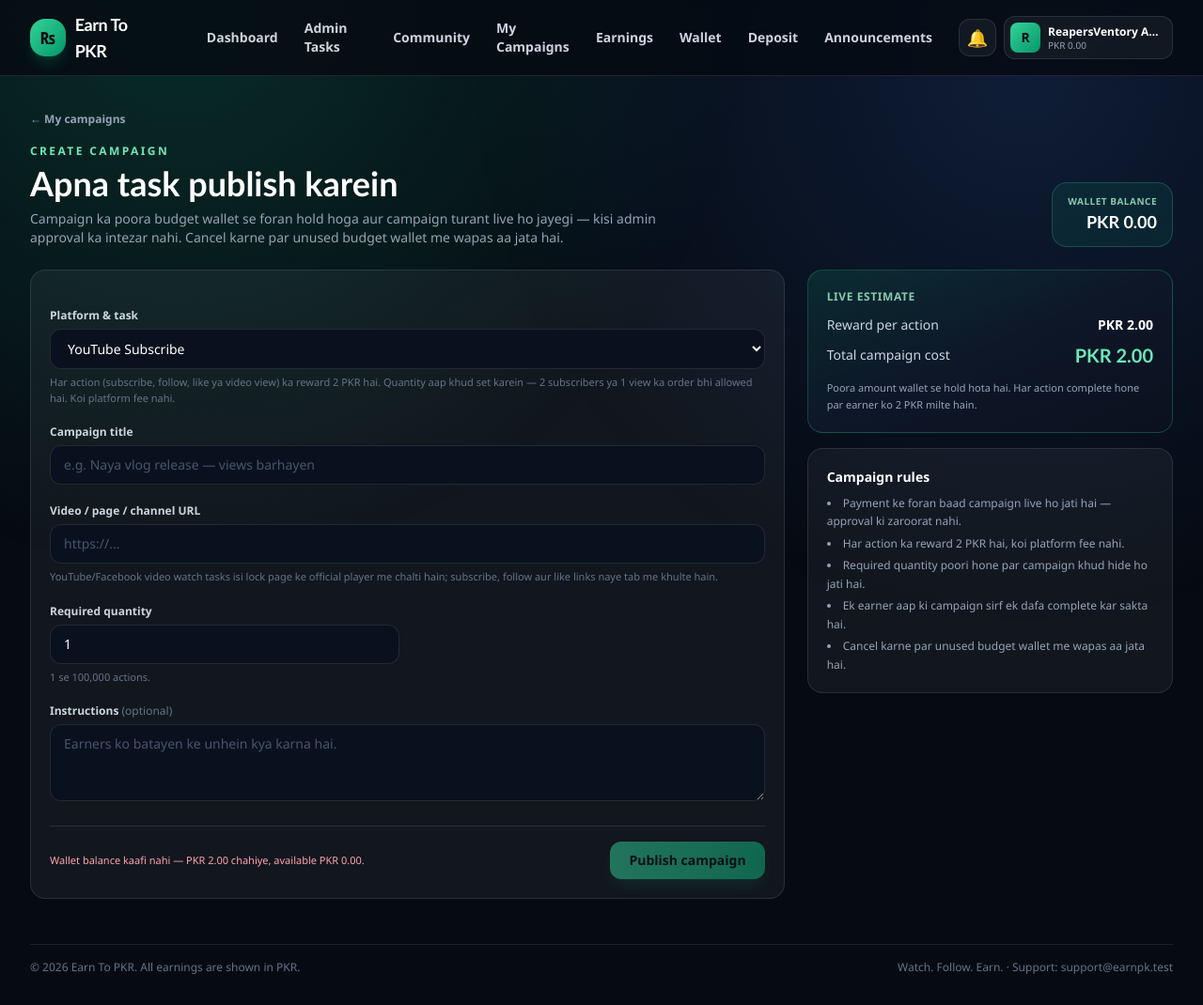
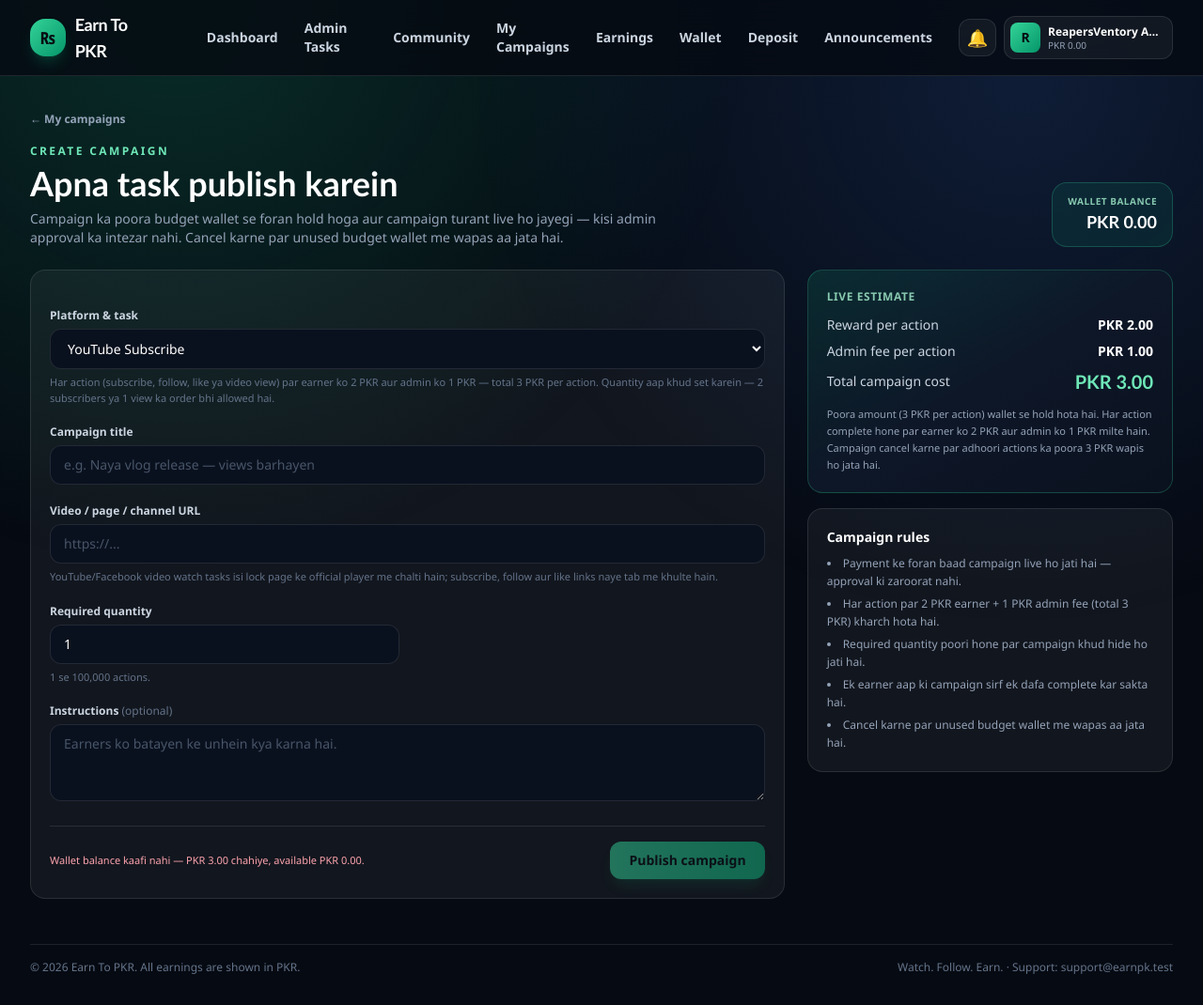
Before and after one commit to obaidzaheer969-sys/reapersventory, a Laravel app: page /campaigns/create in a window 1280 px wide. Shown: the whole page at 94% size. Run offline with Laravel 12, Linux system fonts and the light colour scheme; a user stored in the database is signed in; data comes from the database, SQL or seed files in the repository; data that the repository does not hold is empty; some libraries are stand-ins or nearby versions.

Commit message:
Charge 1 PKR admin fee per delivered campaign action

```diff
--- a/app/Enums/WalletTransactionType.php
+++ b/app/Enums/WalletTransactionType.php
@@ -9,6 +9,7 @@ enum WalletTransactionType: string
     case PayoutRefund = 'payout_refund';
     case CampaignFunding = 'campaign_funding';
     case CampaignRefund = 'campaign_refund';
+    case CampaignAdminFee = 'campaign_admin_fee';
     case Deposit = 'deposit';
     case AdminCredit = 'admin_credit';
     case Bonus = 'bonus';
@@ -22,6 +23,7 @@ enum WalletTransactionType: string
             self::PayoutRefund => 'Payout refunded',
             self::CampaignFunding => 'Campaign payment',
             self::CampaignRefund => 'Campaign refund',
+            self::CampaignAdminFee => 'Campaign admin fee',
             self::Deposit => 'Wallet deposit',
             self::AdminCredit => 'Admin credit',
             self::Bonus => 'Bonus',
--- a/app/Filament/Resources/Campaigns/Tables/CampaignsTable.php
+++ b/app/Filament/Resources/Campaigns/Tables/CampaignsTable.php
@@ -70,7 +70,7 @@ class CampaignsTable
                     ->label('Spent')
                     ->state(fn (EarningTask $record) => 'PKR '.number_format($record->budgetSpent(), 2)),
                 TextColumn::make('platform_fee')
-                    ->label('Platform fee')
+                    ->label('Admin fee')
                     ->state(fn (EarningTask $record) => 'PKR '.number_format($record->platformFee(), 2))
                     ->toggleable(isToggledHiddenByDefault: true),
                 TextColumn::make('target_url')
@@ -129,7 +129,7 @@ class CampaignsTable
                             ->label('Spent')
                             ->state(fn (EarningTask $record) => 'PKR '.number_format($record->budgetSpent(), 2)),
                         TextEntry::make('platform_fee')
-                            ->label('Platform fee')
+                            ->label('Admin fee')
                             ->state(fn (EarningTask $record) => 'PKR '.number_format($record->platformFee(), 2)),
                         TextEntry::make('budget_remaining')
                             ->label('Remaining budget')
--- a/app/Services/CampaignService.php
+++ b/app/Services/CampaignService.php
@@ -34,12 +34,12 @@ class CampaignService
             ? $this->videoReward($this->normaliseDuration($durationSeconds))
             : (float) config('earning.campaign.action_reward', 2);
 
-        $fee = $isWatch ? 0.0 : (float) config('earning.campaign.action_admin_fee', 0);
+        $feePerAction = (float) config('earning.campaign.action_admin_fee', 1);
 
         return [
             'reward' => round($reward, 2),
-            'total' => round(($reward * $quantity) + $fee, 2),
-            'fee' => round($fee, 2),
+            'total' => round(($reward + $feePerAction) * $quantity, 2),
+            'fee' => round($feePerAction * $quantity, 2),
             'duration_seconds' => $isWatch
                 ? $this->normaliseDuration($durationSeconds)
                 : $type->defaultSeconds(),
--- a/app/Services/TaskService.php
+++ b/app/Services/TaskService.php
@@ -4,6 +4,7 @@ namespace App\Services;
 
 use App\Enums\CampaignStatus;
 use App\Enums\TaskAttemptStatus;
+use App\Enums\UserRole;
 use App\Enums\WalletTransactionType;
 use App\Models\EarningTask;
 use App\Models\TaskAttempt;
@@ -418,7 +419,37 @@ class TaskService
 
         $locked->save();
 
+        $this->creditAdminFee($locked, $attempt);
+
         return $finished ? $locked->refresh() : null;
+    }
+
+    private function creditAdminFee(EarningTask $campaign, TaskAttempt $attempt): void
+    {
+        $fee = $campaign->feePerAction();
+
+        if ($fee <= 0) {
+            return;
+        }
+
+        /** @var User|null $admin */
+        $admin = User::query()
+            ->where('role', UserRole::SuperAdmin->value)
+            ->where('is_active', true)
+            ->orderBy('id')
+            ->first();
+
+        if ($admin === null) {
+            return;
+        }
+
+        $this->wallet->credit(
+            $admin,
+            $fee,
+            WalletTransactionType::CampaignAdminFee,
+            'Campaign admin fee: '.$campaign->title.' (#'.$campaign->id.')',
+            $attempt,
+        );
     }
 
     private function assertCampaignCanBeWorkedOn(User $user, EarningTask $task): void
--- a/config/earning.php
+++ b/config/earning.php
@@ -37,7 +37,7 @@ return [
     |
     | Users pay from their wallet to publish tasks for other users. Every
     | campaign action (subscribe, follow, like or video view) pays the earner
-    | 2 PKR, so 100 actions cost the owner 200 PKR. There is no platform fee.
+    | 2 PKR and the admin 1 PKR, so 100 actions cost the owner 300 PKR.
     | Owners choose any quantity from 1 up, even a single action.
     |
     */
@@ -49,8 +49,8 @@ return [
         // Price paid to each earner for one action.
         'action_reward' => (float) env('EARNING_CAMPAIGN_ACTION_REWARD', 2),
 
-        // Platform fee per campaign. Disabled: owners pay only the action budget.
-        'action_admin_fee' => (float) env('EARNING_CAMPAIGN_ACTION_ADMIN_FEE', 0),
+        // Admin fee charged for every delivered action, on top of the reward.
+        'action_admin_fee' => (float) env('EARNING_CAMPAIGN_ACTION_ADMIN_FEE', 1),
 
         // Video campaigns still require a minimum watch time, but every view
         // pays the earner the same flat reward as other campaign actions.
--- a/resources/views/earning/campaigns/create.blade.php
+++ b/resources/views/earning/campaigns/create.blade.php
@@ -50,7 +50,7 @@
                             <option value="{{ $value }}" @selected($selectedType === $value)>{{ $label }}</option>
                         @endforeach
                     </select>
-                    <p class="mt-1.5 text-[11px] text-slate-500">Har action (subscribe, follow, like ya video view) ka reward 2 PKR hai. Quantity aap khud set karein — 2 subscribers ya 1 view ka order bhi allowed hai. Koi platform fee nahi.</p>
+                    <p class="mt-1.5 text-[11px] text-slate-500">Har action (subscribe, follow, like ya video view) par earner ko 2 PKR aur admin ko 1 PKR — total 3 PKR per action. Quantity aap khud set karein — 2 subscribers ya 1 view ka order bhi allowed hai.</p>
                 </div>
 
                 <div>
@@ -88,7 +88,7 @@
                                 </option>
                             @endforeach
                         </select>
-                        <p class="mt-1.5 text-[11px] text-slate-500">Duration sirf minimum watch time hai. Video view ka reward bhi 2 PKR hai.</p>
+                        <p class="mt-1.5 text-[11px] text-slate-500">Duration sirf minimum watch time hai. Video view par bhi 2 PKR earner + 1 PKR admin fee hai.</p>
                     </div>
                 </div>
 
@@ -117,17 +117,21 @@
                     <span id="quote-reward" class="font-bold text-white">PKR 0.00</span>
                 </div>
                 <div class="mt-2 flex items-center justify-between text-sm">
+                    <span class="text-slate-300">Admin fee per action</span>
+                    <span id="quote-fee" class="font-bold text-white">PKR 0.00</span>
+                </div>
+                <div class="mt-2 flex items-center justify-between text-sm">
                     <span class="text-slate-300">Total campaign cost</span>
                     <span id="quote-total" class="font-display text-xl font-bold text-mint-300">PKR 0.00</span>
                 </div>
-                <p class="mt-3 text-[11px] leading-relaxed text-slate-400">Poora amount wallet se hold hota hai. Har action complete hone par earner ko 2 PKR milte hain.</p>
+                <p class="mt-3 text-[11px] leading-relaxed text-slate-400">Poora amount (3 PKR per action) wallet se hold hota hai. Har action complete hone par earner ko 2 PKR aur admin ko 1 PKR milte hain. Campaign cancel karne par adhoori actions ka poora 3 PKR wapis ho jata hai.</p>
             </div>
 
             <div class="rounded-2xl border border-white/10 bg-white/5 p-5 text-xs leading-relaxed text-slate-400">
                 <h2 class="text-sm font-bold text-white">Campaign rules</h2>
                 <ul class="mt-2 list-inside list-disc space-y-1">
                     <li>Payment ke foran baad campaign live ho jati hai — approval ki zaroorat nahi.</li>
-                    <li>Har action ka reward 2 PKR hai, koi platform fee nahi.</li>
+                    <li>Har action par 2 PKR earner + 1 PKR admin fee (total 3 PKR) kharch hota hai.</li>
                     <li>Required quantity poori hone par campaign khud hide ho jati hai.</li>
                     <li>Ek earner aap ki campaign sirf ek dafa complete kar sakta hai.</li>
                     <li>Cancel karne par unused budget wallet me wapas aa jata hai.</li>
@@ -151,12 +155,14 @@
             var durationField = document.getElementById('duration-field');
             var durationSelect = document.getElementById('duration_seconds');
             var rewardOut = document.getElementById('quote-reward');
+            var feeOut = document.getElementById('quote-fee');
             var totalOut = document.getElementById('quote-total');
             var hintOut = document.getElementById('quote-hint');
             var submit = document.getElementById('campaign-submit');
 
             var watchMap = @js($watchMap);
             var reward = {{ (float) $campaignConfig['action_reward'] }};
+            var fee = {{ (float) $campaignConfig['action_admin_fee'] }};
             var wallet = {{ (float) $walletBalance }};
 
             function money(value) {
@@ -176,9 +182,10 @@
                     quantity = 0;
                 }
 
-                var total = reward * quantity;
+                var total = (reward + fee) * quantity;
 
                 rewardOut.textContent = money(reward);
+                feeOut.textContent = money(fee);
                 totalOut.textContent = money(total);
 
                 if (total <= 0) {
--- a/resources/views/earning/campaigns/mine.blade.php
+++ b/resources/views/earning/campaigns/mine.blade.php
@@ -30,7 +30,7 @@
         <div class="rounded-2xl border border-white/10 bg-white/5 p-5">
             <p class="text-xs font-semibold uppercase tracking-wider text-slate-400">Total campaign spend</p>
             <p class="mt-2 font-display text-3xl font-bold text-white">{{ \App\Support\Currency::format($totalSpend) }}</p>
-            <p class="mt-2 text-xs text-slate-400">2 PKR per action · no platform fee</p>
+            <p class="mt-2 text-xs text-slate-400">2 PKR earner + 1 PKR admin fee per action</p>
         </div>
         <div class="rounded-2xl border border-white/10 bg-white/5 p-5">
             <p class="text-xs font-semibold uppercase tracking-wider text-slate-400">Live campaigns</p>
--- a/resources/views/earning/campaigns/show.blade.php
+++ b/resources/views/earning/campaigns/show.blade.php
@@ -166,7 +166,7 @@
                         </div>
                         @if ($campaign->platformFee() > 0)
                             <div class="flex items-center justify-between">
-                                <span class="text-slate-400">Platform fee</span>
+                                <span class="text-slate-400">Admin fee</span>
                                 <span class="font-semibold text-slate-300">{{ \App\Support\Currency::format($campaign->platformFee()) }}</span>
                             </div>
                         @endif
```
Also changed, not shown: app/Models/EarningTask.php (+20 -2 lines), tests/Feature/Earning/CampaignFlowTest.php (+110 -16 lines), tests/Feature/Earning/TaskFlowTest.php (+2 -0 lines).
